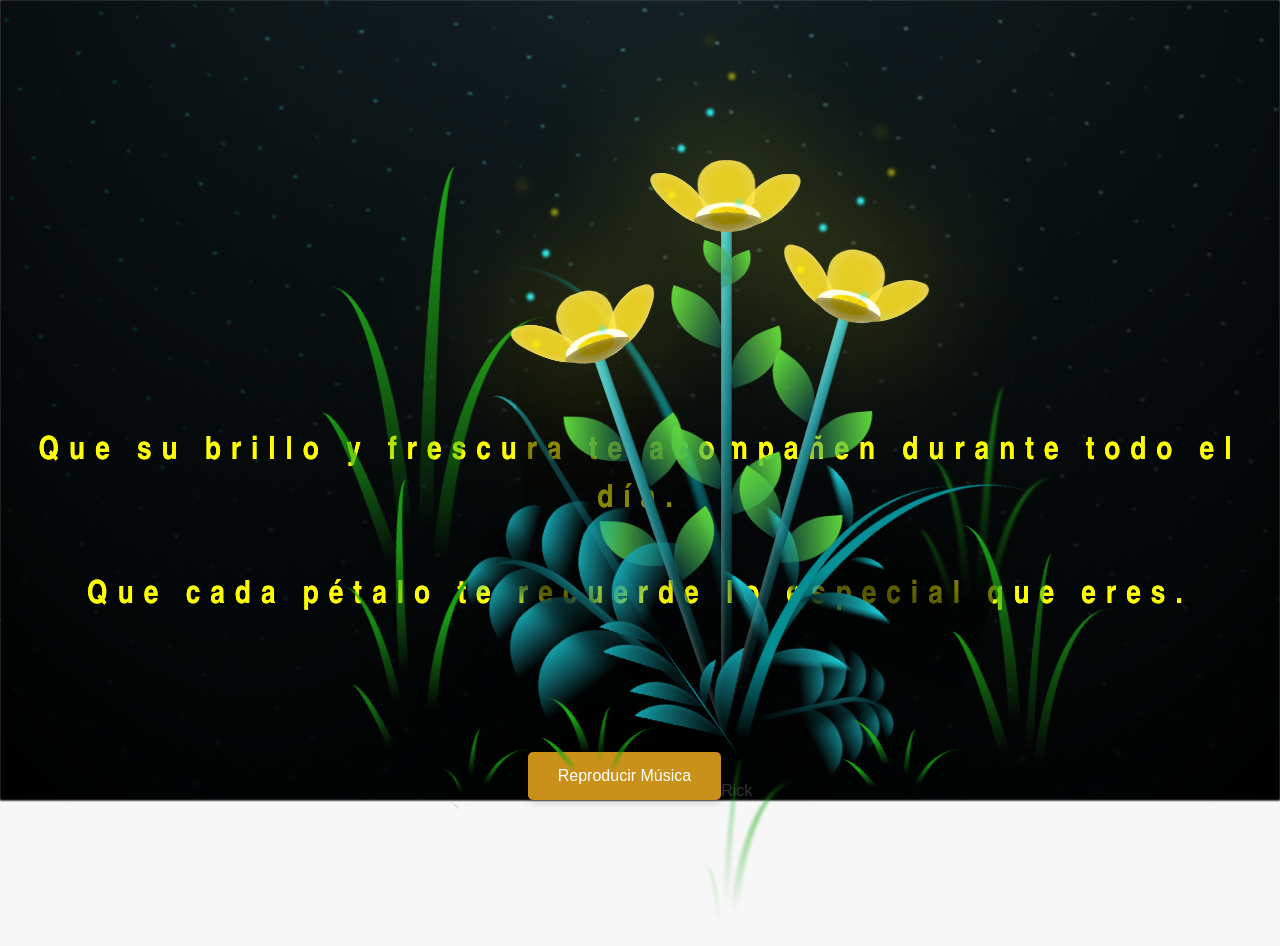
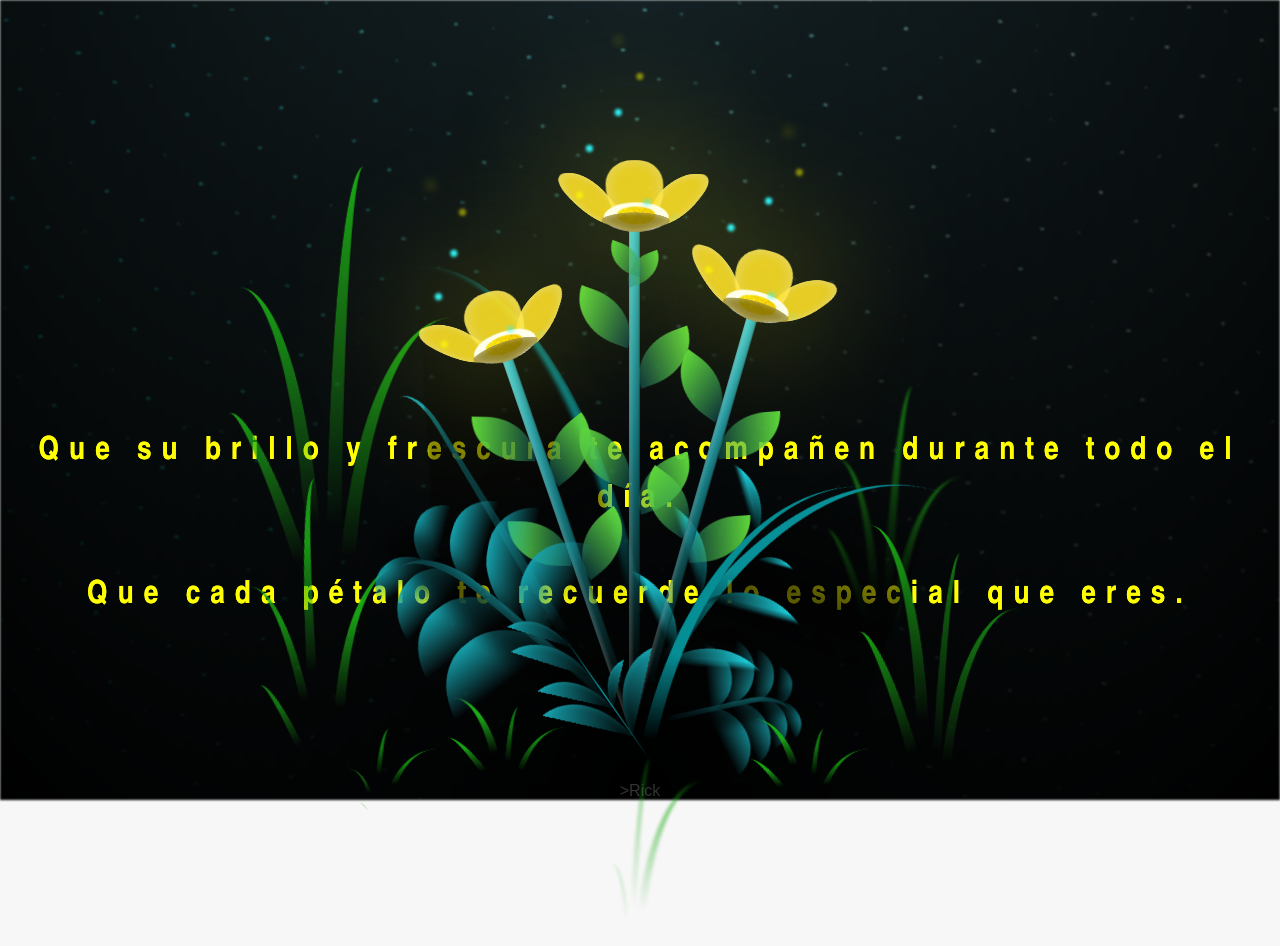
Before and after one commit to Richardsch1/web, a plain HTML site: page flower.html in a window 1280 px wide. Drawn offline with Linux system fonts and the light colour scheme.

Commit message:
Update flower.html

```diff
--- a/flower.html
+++ b/flower.html
@@ -46,14 +46,7 @@
     <h1 class="titulo">Que su brillo y frescura te acompañen durante todo el día. <br> <br>
       Que cada pétalo te recuerde lo especial que eres.</h1>
 
-    <!-- Botón bonito -->
-    <div class="button-container">
-      <button class="button" onclick="document.getElementById('myAudio').play()">Reproducir Música</button>
-    </div>
-
-    <audio id="myAudio" src="sound/ChristianBasso&HaienQiu-Flowers.mp3"></audio>
-
-    <div class="night"></div>
+   >
     <div class="flowers">
       <!-- Contenido de flores y animaciones aquí -->
     </div>
```
